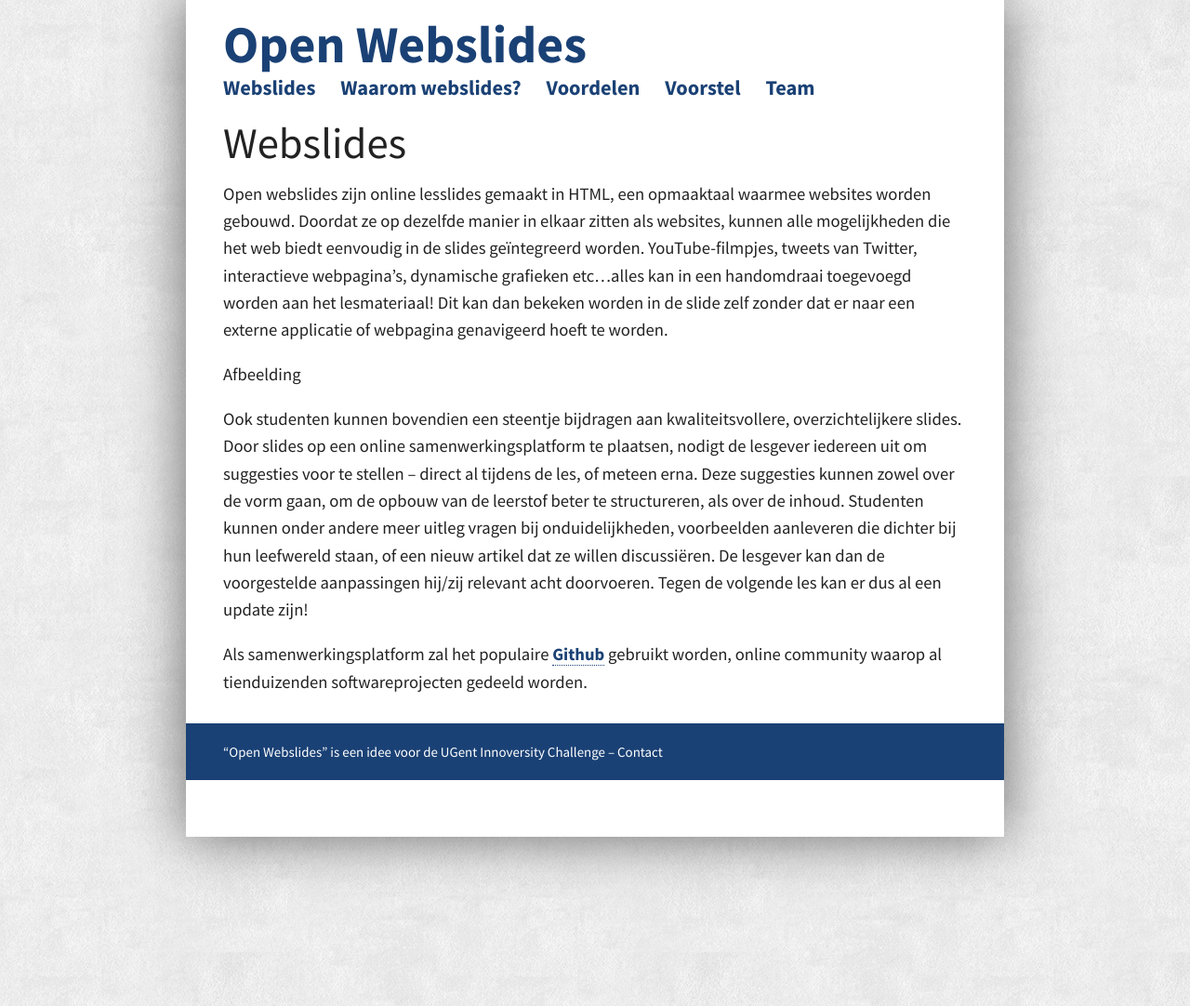
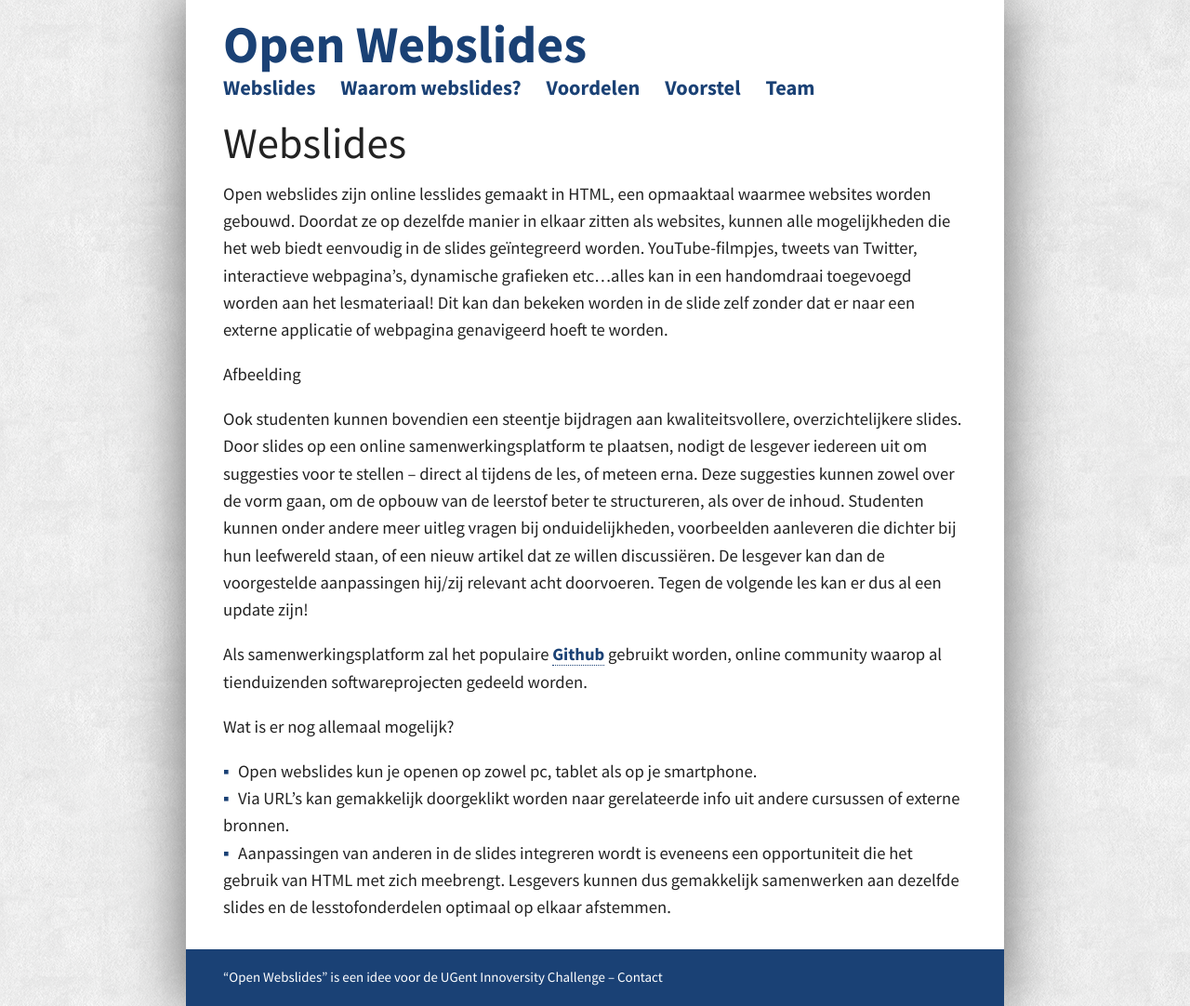
Before and after one commit to OpenWebslides/openwebslides.github.io-old, a Jekyll site: the page built from webslides.md, in a window 1280 px wide. Shown: the whole page at 93% size. Built offline with Jekyll 4.4.1, drawn with Linux system fonts in a browser that asks for light colours.

Commit message:
added more text to webslides

```diff
--- a/webslides.md
+++ b/webslides.md
@@ -12,3 +12,9 @@ __Afbeelding__
 Ook studenten kunnen bovendien een steentje bijdragen aan kwaliteitsvollere, overzichtelijkere slides. Door slides op een online samenwerkingsplatform te plaatsen, nodigt de lesgever iedereen uit om suggesties voor te stellen – direct al tijdens de les, of meteen erna. Deze suggesties kunnen zowel over de vorm gaan, om de opbouw van de leerstof beter te structureren, als over de inhoud. Studenten kunnen onder andere meer uitleg vragen bij onduidelijkheden, voorbeelden aanleveren die dichter bij hun leefwereld staan, of een nieuw artikel dat ze willen discussiëren. De lesgever kan dan de voorgestelde aanpassingen hij/zij relevant acht doorvoeren. Tegen de volgende les kan er dus al een update zijn!
 
 Als samenwerkingsplatform zal het populaire [Github](https://www.github.com "Github Homepage") gebruikt worden, online community waarop al tienduizenden softwareprojecten gedeeld worden.
+
+###Wat is er nog allemaal mogelijk?
+
+* Open webslides kun je openen op zowel pc, tablet als op je smartphone.
+* Via URL's kan gemakkelijk doorgeklikt worden naar gerelateerde info uit andere cursussen of externe bronnen.
+* Aanpassingen van anderen in de slides integreren wordt is eveneens een opportuniteit die het gebruik van HTML met zich meebrengt. Lesgevers kunnen dus gemakkelijk samenwerken aan dezelfde slides en de lesstofonderdelen optimaal op elkaar afstemmen.
```
